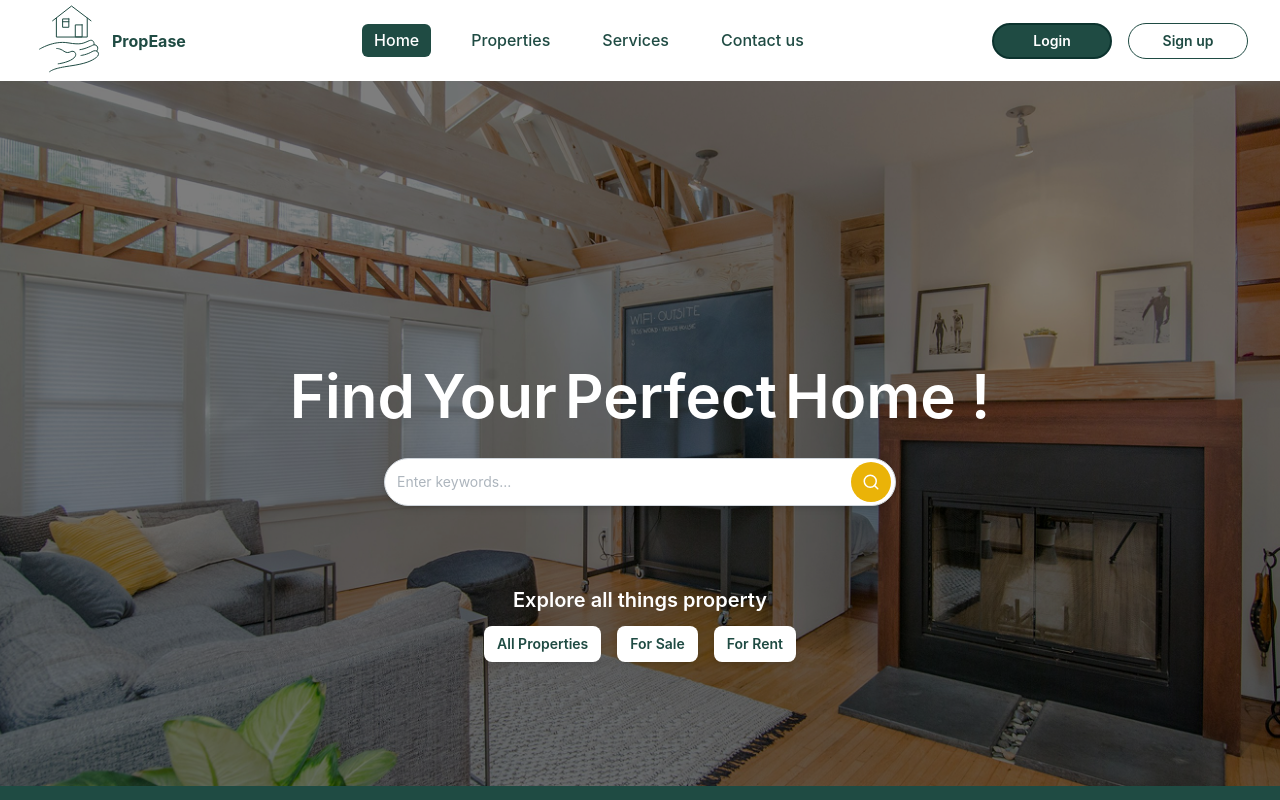
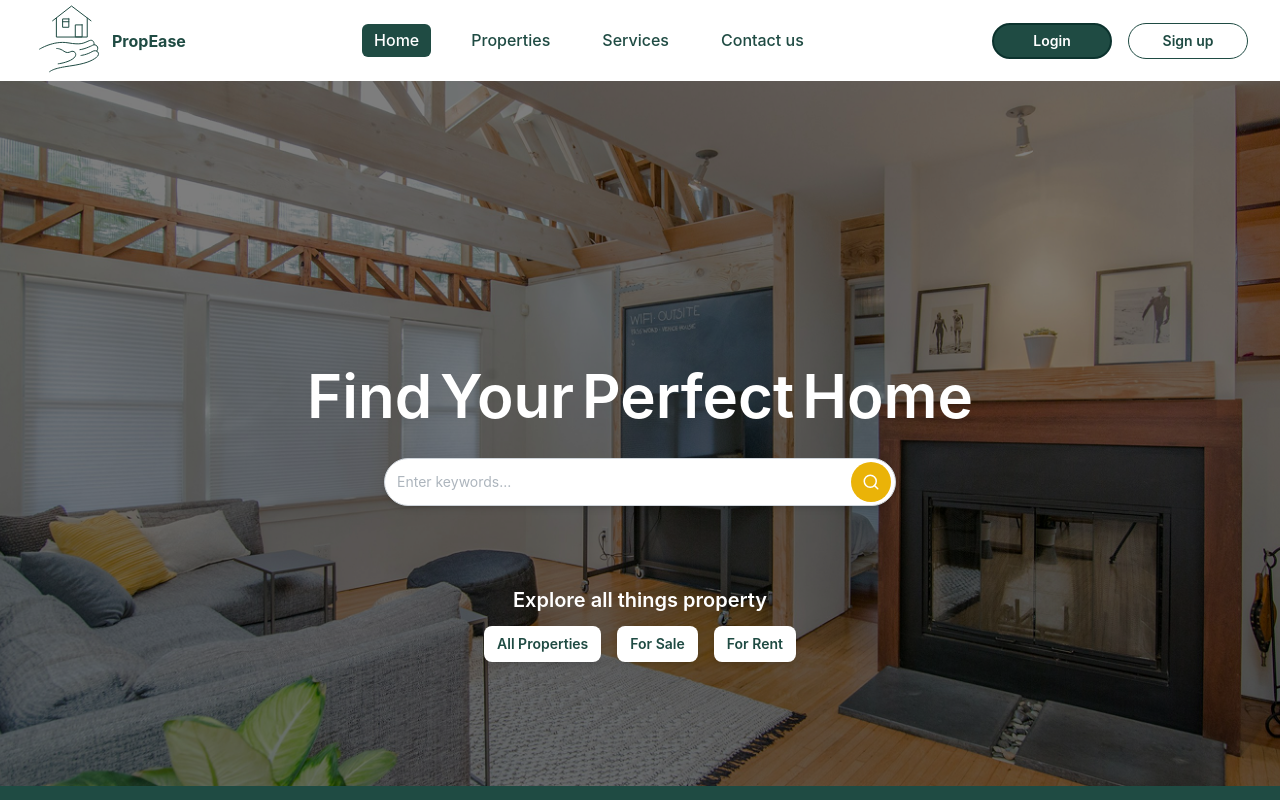
Before and after one commit to Ahmedaboalnader/PropEase, a React (Vite) app in the folder Frontend/: page /home in a window 1280 px wide. Shown: the top 800 px of the page. Built offline with nearby package versions, Linux system fonts and the light colour scheme.

Commit message:
Update Hero.jsx

```diff
--- a/Frontend/src/Pages/Home/Hero.jsx
+++ b/Frontend/src/Pages/Home/Hero.jsx
@@ -16,7 +16,7 @@ import Image4 from "../../assets/heroo.svg";
 const propertyFilters = ["All Properties", "For Sale", "For Rent"];
 
 const Hero = () => {
-    const words = ["Find", "Your", "Perfect", "Home !"];
+    const words = ["Find", "Your", "Perfect", "Home"];
 
     return (
         <div className="relative h-[90vh] border-b-[15px] border-main overflow-hidden ">
```
